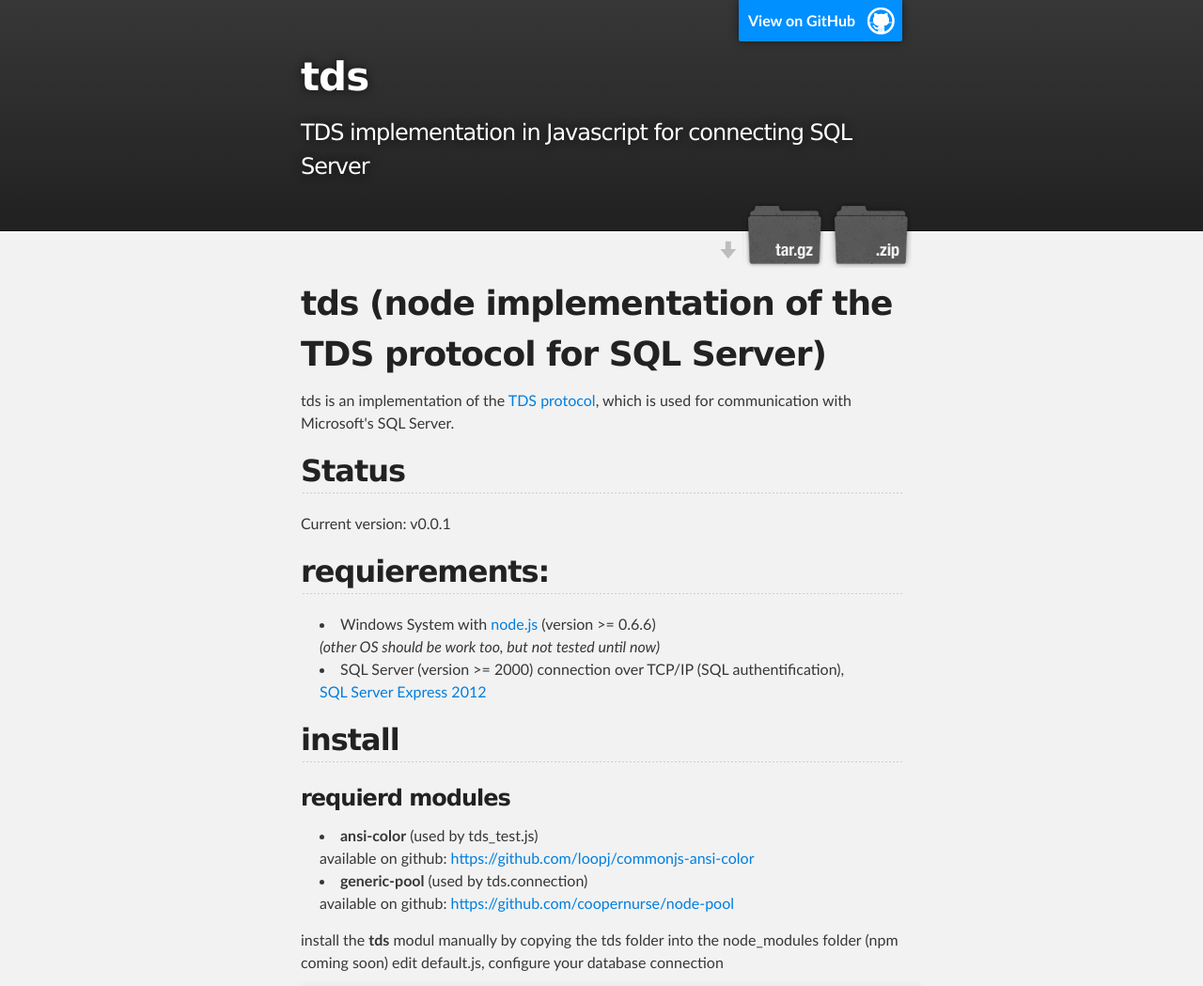
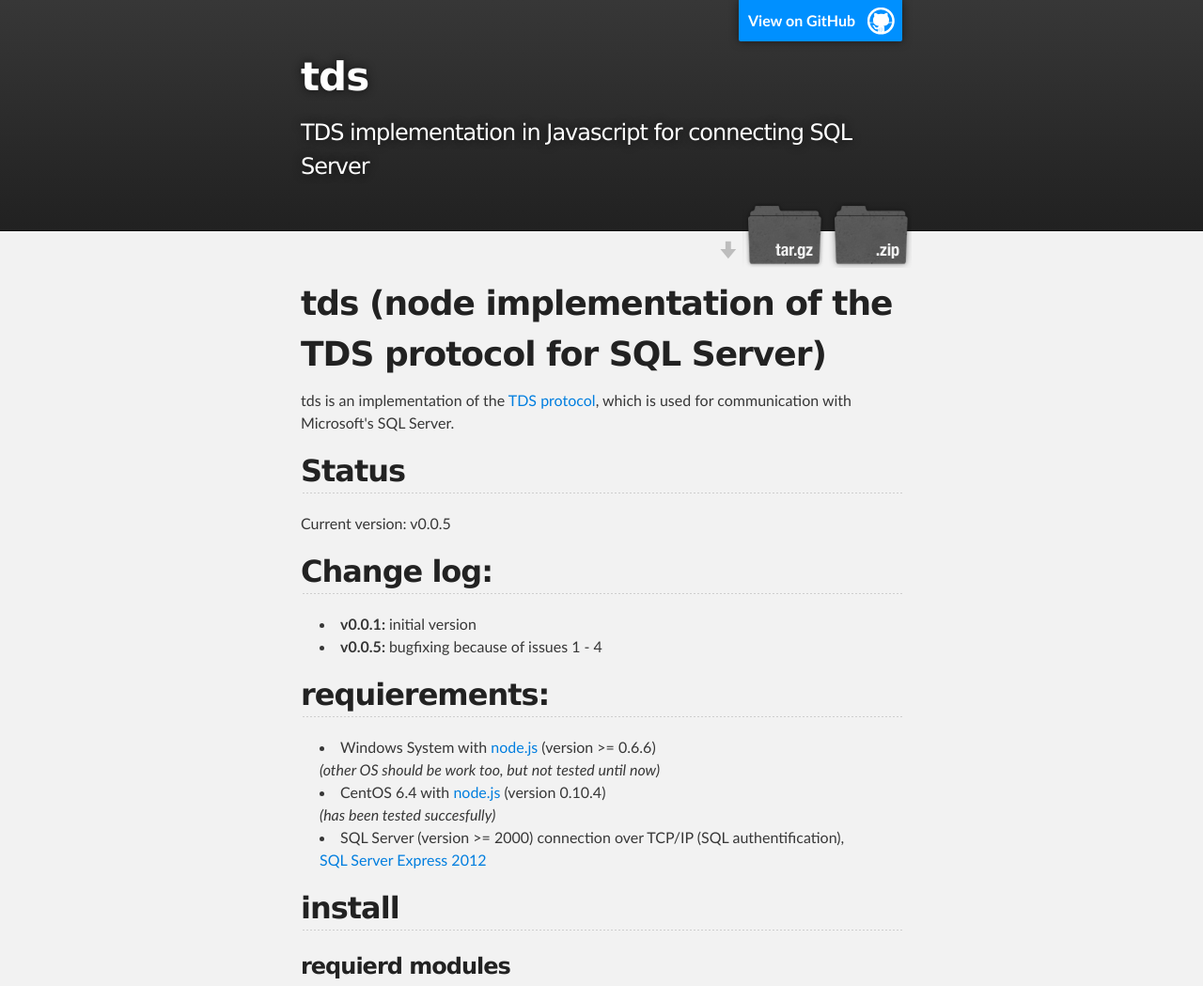
Before and after one commit to ttghr/tds, a plain HTML site: page index.html in a window 1280 px wide. Shown: the top 1049 px of the page at 94% size. Drawn offline with Linux system fonts and the light colour scheme.

Commit message:
update index.html
new version 0.0.5 because of issues 1 - 4

```diff
--- a/index.html
+++ b/index.html
@@ -38,12 +38,20 @@
 
 <h2>Status</h2>
 
-<p>Current version: v0.0.1</p>
+<p>Current version: v0.0.5</p>
+
+<h2>Change log:</h2>
+<ul>
+<li><strong>v0.0.1: </strong> initial version</li>
+<li><strong>v0.0.5: </strong> bugfixing because of issues 1 - 4</li>
+</ul>
 
 <h2>requierements:</h2>
 
 <ul>
 <li>Windows System with <a href="http://nodejs.org">node.js</a> (version &gt;= 0.6.6)<br><em>(other OS should be work too, but not tested until now)</em>
+</li>
+<li>CentOS 6.4 with <a href="http://nodejs.org">node.js</a> (version 0.10.4)<br><em>(has been tested succesfully)</em>
 </li>
 <li>SQL Server (version &gt;= 2000) connection over TCP/IP (SQL authentification),<br><a href="http://www.microsoft.com/de-de/download/details.aspx?id=29062">SQL Server Express 2012</a>
 </li>
```
